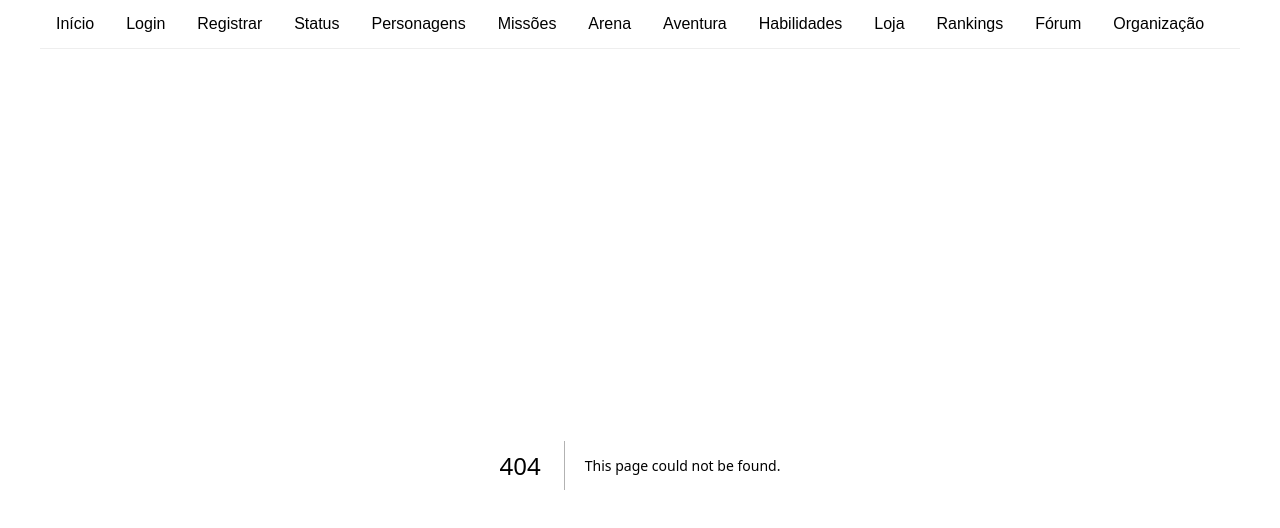
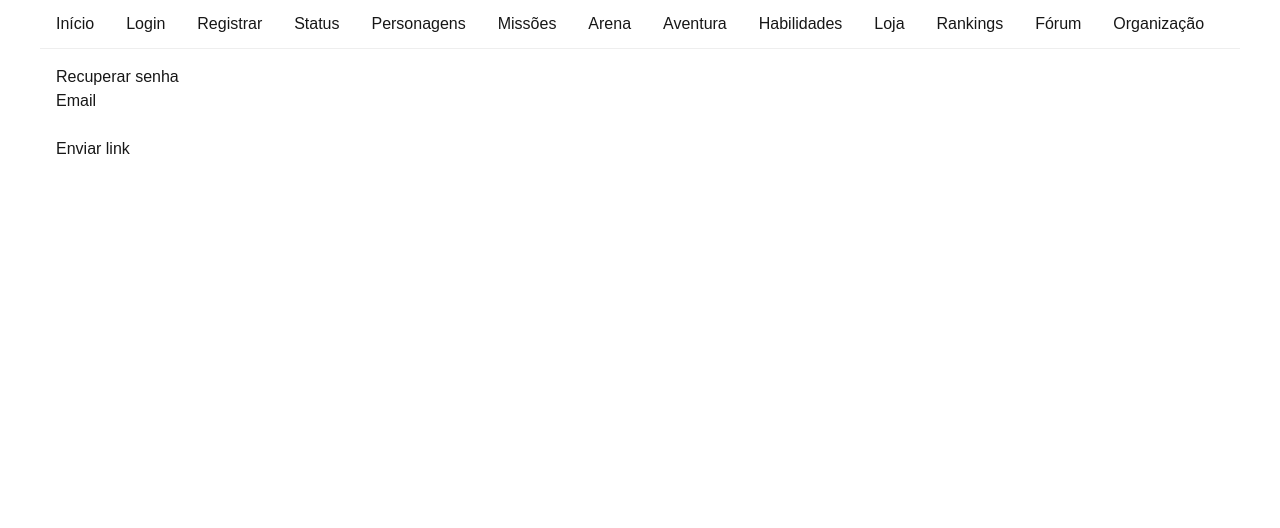
Before and after one commit to com6ao/enewrpg, a Next.js app: page /forgot in a window 1280 px wide. Before the commit this address had no page. Shown: the top 528 px of the page. Built offline with nearby package versions, Linux system fonts and the light colour scheme; no server answers.

Commit message:
Create page.tsx

```diff
--- /dev/null
+++ b/app/forgot/page.tsx
@@ -0,0 +1,26 @@
+"use client";
+import { useState } from "react";
+import { supabase } from "../../lib/supabase";
+
+export default function Page() {
+  const [email, setEmail] = useState("");
+  const [msg, setMsg] = useState<string | null>(null);
+
+  async function onSubmit(e: React.FormEvent) {
+    e.preventDefault();
+    setMsg("Enviando...");
+    const { error } = await supabase.auth.resetPasswordForEmail(email, {
+      redirectTo: `${location.origin}/reset-password`,
+    });
+    setMsg(error ? error.message : "Se existir conta, enviamos o e-mail.");
+  }
+
+  return (
+    <form onSubmit={onSubmit} style={{maxWidth:420}}>
+      <h1>Recuperar senha</h1>
+      <label>Email<br/><input required type="email" value={email} onChange={e=>setEmail(e.target.value)} /></label><br/>
+      <button type="submit">Enviar link</button>
+      <p>{msg}</p>
+    </form>
+  );
+}
```
